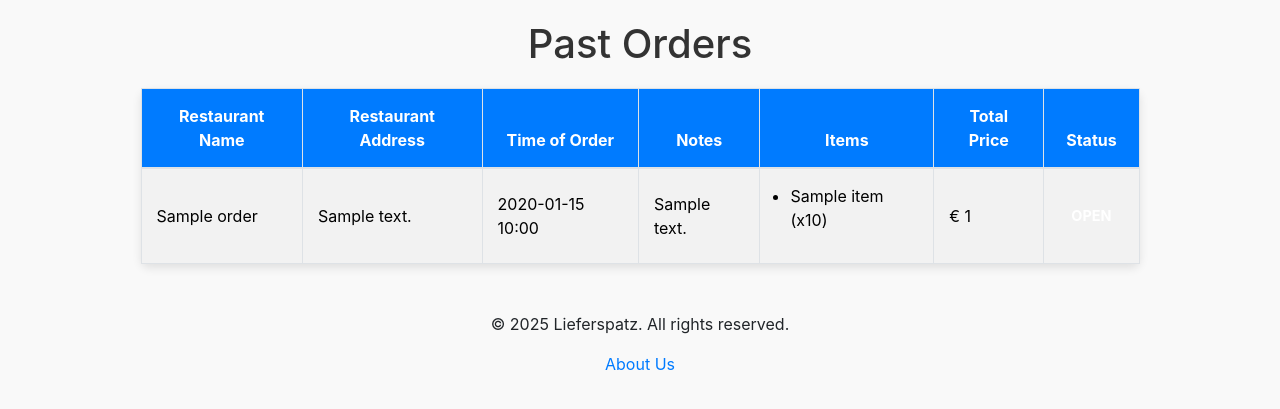
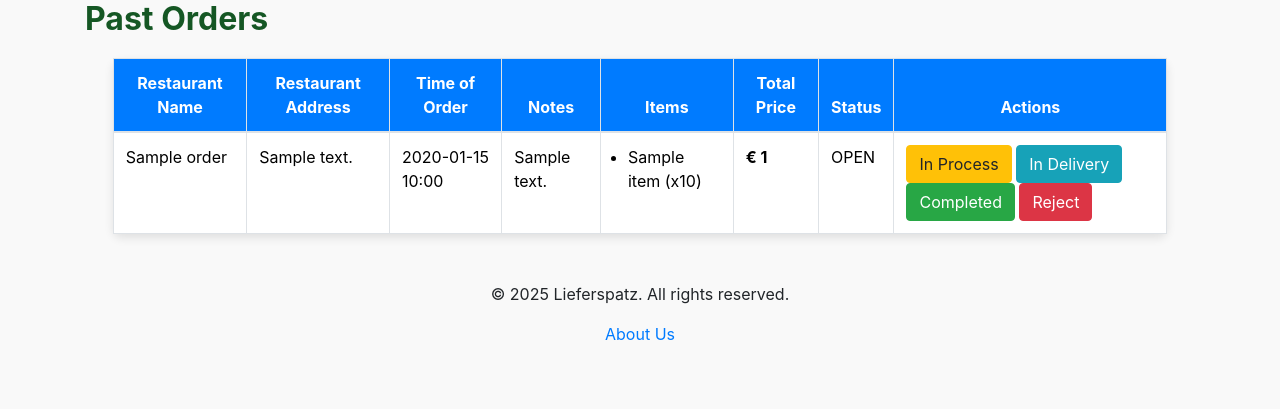
Before and after one commit to M3H4D/Lieferspatz, a Python web app: template templates/past_orders.html in a window 1280 px wide. Shown: the part 146-555 px from the top of the page. Run offline with Jinja, Linux system fonts and the light colour scheme; the template is opened without the code that fills it: most values are stand-ins (such as "Sample title", 1, 10 or a date in 2020); some libraries are stand-ins or nearby versions.

Commit message:
Update past_orders.html

```diff
--- a/templates/past_orders.html
+++ b/templates/past_orders.html
@@ -4,23 +4,21 @@
     <title>Past Orders</title>
     <link href="https://stackpath.bootstrapcdn.com/bootstrap/4.5.2/css/bootstrap.min.css" rel="stylesheet">
     <style>
-        /* Page Styling */
+        /* General Styling */
         body {
             background-color: #f9f9f9;
         }
 
-        /* Header Styling */
         h1 {
-            text-align: center;
-            margin: 20px 0;
-            font-size: 2.5rem;
-            color: #333;
+            font-size: 2rem;
+            font-weight: bold;
+            color: #155724;
+            margin-bottom: 20px;
         }
 
-        /* Table Styling */
         .table {
             margin: 20px auto;
-            max-width: 90%;
+            max-width: 95%;
             background-color: #fff;
             border-radius: 8px;
             box-shadow: 0 4px 10px rgba(0, 0, 0, 0.1);
@@ -32,47 +30,34 @@
             text-align: center;
         }
 
-        .table th, .table td {
-            vertical-align: middle;
-            padding: 15px;
-            font-size: 1rem;
-        }
-
         .table td ul {
             padding-left: 15px;
         }
 
-        .table-striped tbody tr:nth-of-type(odd) {
-            background-color: #f8f9fa;
+        .rejected-row {
+            background-color: #f0f0f0;
+            color: #a0a0a0;
         }
 
-        /* Status Column Styling */
-        .status-badge {
-            display: inline-block;
-            padding: 8px 12px;
-            border-radius: 12px;
-            font-size: 0.9rem;
-            font-weight: bold;
-            text-align: center;
-            color: #fff;
+        .completed-row {
+            background-color: #d4edda;
+            color: #155724;
         }
 
-        .status-badge.Rejected {
-            background-color: #dc3545;
+        .total-price {
+            color: green;
+            font-weight: bold;
         }
 
-        .status-badge.Completed {
-            background-color: #28a745;
+        .total-price-rejected {
+            color: #a0a0a0;
+            font-weight: normal;
         }
 
-        .status-badge.Pending {
-            background-color: #ffc107;
-            color: #333;
-        }
-
-        /* Rejected/Completed Row Styling */
-        .rejected-row {
-            opacity: 0.6;
+        .btn.active {
+            border: 2px solid red !important;
+            box-shadow: 0 0 10px red !important;
+            transform: scale(1.1);
         }
     </style>
     <script src="https://code.jquery.com/jquery-3.5.1.slim.min.js"></script>
@@ -82,7 +67,7 @@
 
 {% block content %}
     <h1>Past Orders</h1>
-    <table class="table table-bordered table-striped">
+    <table class="table table-bordered">
         <thead>
             <tr>
                 <th>Restaurant Name</th>
@@ -92,11 +77,12 @@
                 <th>Items</th>
                 <th>Total Price</th>
                 <th>Status</th>
+                <th>Actions</th>
             </tr>
         </thead>
         <tbody>
             {% for order in currentorders %}
-            <tr class="{% if order['Status'] == 'Rejected' or order['Status'] == 'Completed' %}rejected-row{% endif %}">
+            <tr class="{% if order['Status'] == 'Rejected' %}rejected-row{% elif order['Status'] == 'Completed' %}completed-row{% endif %}">
                 <td>{{ order['Name'] }}</td>
                 <td>{{ order['Address'] }}</td>
                 <td>{{ order['CreatedAt'].strftime('%Y-%m-%d %H:%M') }}</td>
@@ -108,25 +94,18 @@
                         {% endfor %}
                     </ul>
                 </td>
-                <td>€ {{ order['TotalPrice'] }}</td>
-                <td><span class="status-badge {{ order['Status'] }}">{{ order['Status'] }}</span></td>
-            </tr>
-            {% endfor %}
-            {% for order in previousorders %}
-            <tr class="{% if order['Status'] == 'Rejected' or order['Status'] == 'Completed' %}rejected-row{% endif %}">
-                <td>{{ order['Name'] }}</td>
-                <td>{{ order['Address'] }}</td>
-                <td>{{ order['CreatedAt'].strftime('%Y-%m-%d %H:%M') }}</td>
-                <td>{{ order['Notes'] }}</td>
+                <td class="{% if order['Status'] == 'Rejected' %}total-price-rejected{% else %}total-price{% endif %}">
+                    € {{ order['TotalPrice'] }}
+                </td>
+                <td>{{ order['Status'] }}</td>
                 <td>
-                    <ul>
-                        {% for item in order['Items'] %}
-                        <li>{{ item['Name'] }} (x{{ item['Quantity'] }})</li>
-                        {% endfor %}
-                    </ul>
+                    <form method="POST" action="{{ url_for('restaurant.update_order_status', order_id=order['OrderID']) }}">
+                        <button type="submit" name="status" value="InProcess" class="btn btn-warning {% if order['Status'] == 'InProcess' %}active{% endif %}" {% if order['Status'] == 'Rejected' %}disabled{% endif %}>In Process</button>
+                        <button type="submit" name="status" value="InDelivery" class="btn btn-info {% if order['Status'] == 'InDelivery' %}active{% endif %}" {% if order['Status'] == 'Rejected' %}disabled{% endif %}>In Delivery</button>
+                        <button type="submit" name="status" value="Completed" class="btn btn-success {% if order['Status'] == 'Completed' %}active{% endif %}" {% if order['Status'] == 'Rejected' %}disabled{% endif %}>Completed</button>
+                        <button type="submit" name="status" value="Rejected" class="btn btn-danger {% if order['Status'] == 'Rejected' %}active{% endif %}" {% if order['Status'] == 'Rejected' %}disabled{% endif %}>Reject</button>
+                    </form>
                 </td>
-                <td>€ {{ order['TotalPrice'] }}</td>
-                <td><span class="status-badge {{ order['Status'] }}">{{ order['Status'] }}</span></td>
             </tr>
             {% endfor %}
         </tbody>
```
